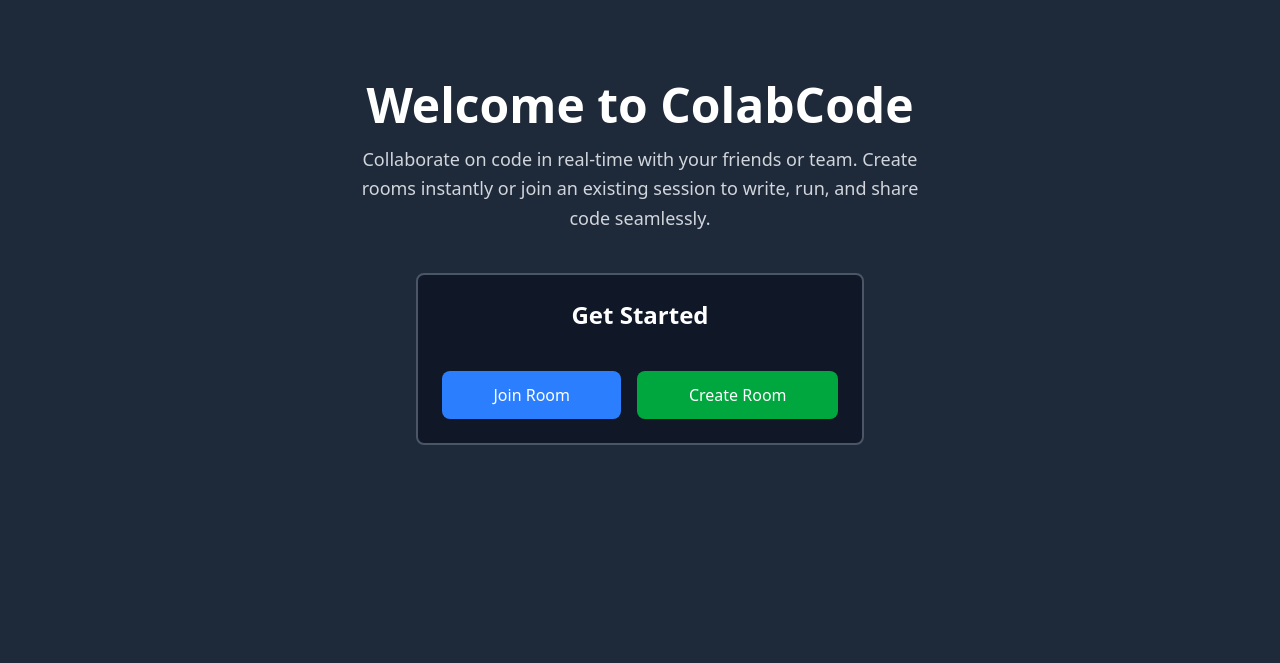
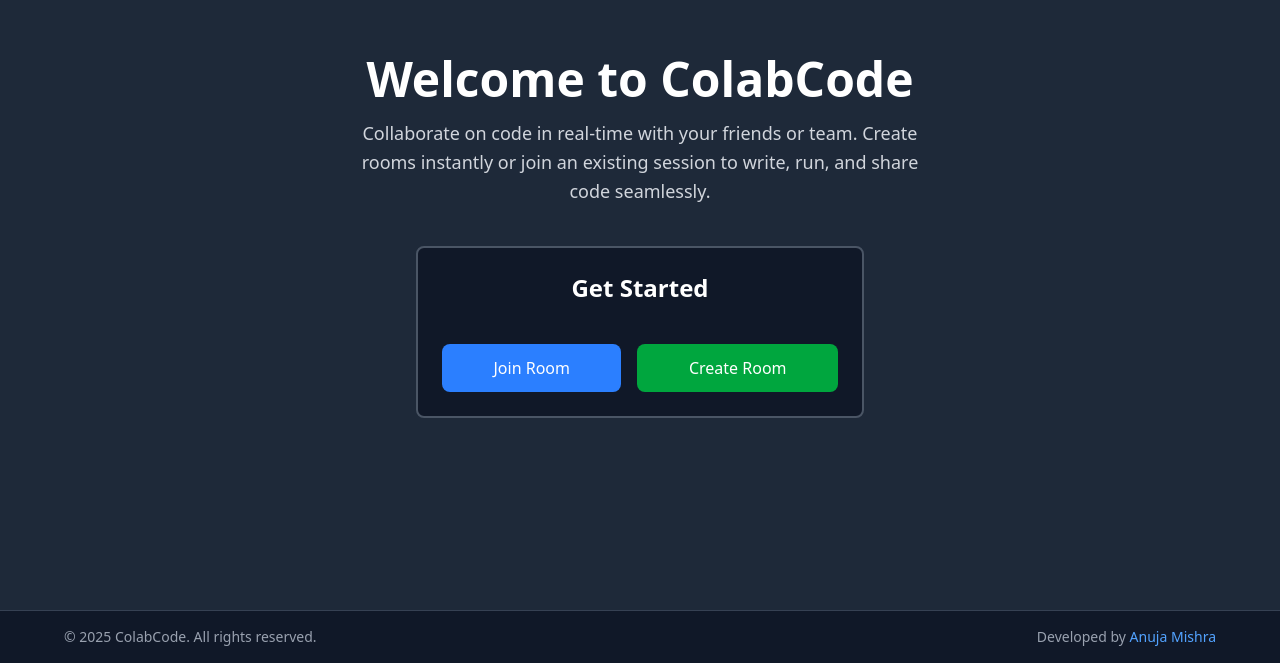
Before and after one commit to gigabit-111/colabCode, a React (Vite) app in the folder frontend/: page / in a window 1280 px wide. Shown: the part 137-800 px from the top of the page. Built offline with nearby package versions, Linux system fonts and the light colour scheme.

Commit message:
frontend feat: Add sticky footer to JoinPage and CreatePage
- Convert page layout to flex column with min-h-screen
- Add footer with copyright, social links, and developer credit
- Use flex-grow on main content to keep footer at bottom
- Match footer styling with InitialPage for consistency

```diff
--- a/frontend/src/pages/CreatePage.jsx
+++ b/frontend/src/pages/CreatePage.jsx
@@ -1,4 +1,4 @@
-
+// CreatePage.jsx
 import { useMemo, useRef, useState } from "react";
 import toast from "react-hot-toast";
 import { useNavigate } from "react-router-dom";
@@ -49,7 +49,9 @@
   };
 
   return (
-    <div className="min-h-screen bg-gray-800 text-white flex items-center justify-center px-4 py-8">
+    <div className="min-h-screen bg-gray-800 text-white flex flex-col">
+      {/* Main content */}
+      <div className="flex-grow flex items-center justify-center px-4 py-8">
         <div className="flex flex-col items-center border-2 border-gray-600 p-4 md:p-6 rounded-lg bg-gray-900 max-w-sm md:max-w-md w-full gap-4">
           <h1 className="text-xl md:text-2xl font-bold mb-2 md:mb-4">Create a Room</h1>
           <div className="w-full flex flex-col gap-3">
@@ -83,6 +85,25 @@
           </div>
         </div>
       </div>
+
+      {/* Footer */}
+      <footer className="bg-gray-900 border-t border-gray-700 py-4 px-6">
+        <div className="max-w-6xl mx-auto flex flex-col sm:flex-row justify-between items-center gap-3 text-sm text-gray-400">
+          <p>© 2025 ColabCode. All rights reserved.</p>
+          <p>
+            Developed by{" "}
+            <a
+              href="https://www.linkedin.com/in/anuja-mishra-1193a2245"
+              className="text-blue-400 hover:underline"
+              target="_blank"
+              rel="noopener noreferrer"
+            >
+              Anuja Mishra
+            </a>
+          </p>
+        </div>
+      </footer>
+    </div>
   );
 }
 
--- a/frontend/src/pages/InitialPage.jsx
+++ b/frontend/src/pages/InitialPage.jsx
@@ -4,12 +4,16 @@
   const navigate = useNavigate();
 
   return (
-    <div className="min-h-screen bg-gray-800 text-white flex flex-col items-center justify-center px-4 py-8">
+    <div className="min-h-screen bg-gray-800 text-white flex flex-col">
+      {/* Main content - grows to push footer down */}
+      <div className="flex-grow flex flex-col items-center justify-center px-4 py-8">
         <div className="max-w-xl text-center mb-8 md:mb-10">
-        <h1 className="text-3xl md:text-4xl lg:text-5xl font-extrabold mb-4">Welcome to ColabCode</h1>
+          <h1 className="text-3xl md:text-4xl lg:text-5xl font-extrabold mb-4">
+            Welcome to ColabCode
+          </h1>
           <p className="text-gray-300 text-base md:text-lg leading-relaxed">
-          Collaborate on code in real-time with your friends or team. Create rooms instantly or join an existing session
-          to write, run, and share code seamlessly.
+            Collaborate on code in real-time with your friends or team. Create rooms instantly or join an existing
+            session to write, run, and share code seamlessly.
           </p>
         </div>
 
@@ -31,6 +35,27 @@
           </div>
         </div>
       </div>
+    {/* Footer - always at bottom */}
+      <footer className="bg-gray-900 border-t border-gray-700 py-4 px-6 mt-auto">
+        <div className="max-w-6xl mx-auto flex flex-col sm:flex-row justify-between items-center gap-3 text-sm text-gray-400">
+          <p>
+            © 2025 ColabCode. All rights reserved.
+          </p>
+          <p>
+            Developed by{" "}
+            <a
+              href="https://www.linkedin.com/in/anuja-mishra-1193a2245"
+              className="text-blue-400 hover:underline"
+              target="_blank"
+              rel="noopener noreferrer"
+            >
+              Anuja Mishra
+            </a>
+          </p>
+        </div>
+      </footer>
+
+    </div>
   );
 }
 
--- a/frontend/src/pages/JoinPage.jsx
+++ b/frontend/src/pages/JoinPage.jsx
@@ -1,3 +1,4 @@
+// JoinPage.jsx
 import { useMemo, useState } from "react";
 import toast from "react-hot-toast";
 import { useLocation, useNavigate, useSearchParams } from "react-router-dom";
@@ -17,17 +18,14 @@
   const [joining, setJoining] = useState(false);
 
   const joinRoom = async () => {
-    // prevent double-clicks from triggering the logic twice
     if (joining) return;
     if (!username || !roomId) return;
     setJoining(true);
     localStorage.setItem("cc_username", username);
 
     try {
-      // normalize backend base URL (append slash if missing)
       const baseUrl = (import.meta.env.VITE_BACKEND_URL || "/").replace(/\/?$/, "/");
 
-      // check with backend whether room exists
       const resp = await fetch(
         `${baseUrl}room-exists?roomId=${encodeURIComponent(roomId)}`
       );
@@ -48,7 +46,6 @@
         return;
       }
 
-      // Ensure socket is connected early; EditorPage will do the real join emit.
       if (!socket.connected) socket.connect();
       navigate(`/room/${roomId}`);
     } catch (err) {
@@ -60,7 +57,9 @@
   };
 
   return (
-    <div className="min-h-screen bg-gray-800 text-white flex items-center justify-center px-4 py-8">
+    <div className="min-h-screen bg-gray-800 text-white flex flex-col">
+      {/* Main content */}
+      <div className="flex-grow flex items-center justify-center px-4 py-8">
         <div className="flex flex-col items-center border-2 border-gray-600 p-4 md:p-6 rounded-lg bg-gray-900 max-w-sm md:max-w-md w-full gap-4">
           <h1 className="text-xl md:text-2xl font-bold mb-2 md:mb-4">Join a Room</h1>
           <div className="w-full flex flex-col gap-3">
@@ -106,6 +105,25 @@
           </div>
         </div>
       </div>
+
+      {/* Footer */}
+      <footer className="bg-gray-900 border-t border-gray-700 py-4 px-6">
+        <div className="max-w-6xl mx-auto flex flex-col sm:flex-row justify-between items-center gap-3 text-sm text-gray-400">
+          <p>© 2025 ColabCode. All rights reserved.</p>
+          <p>
+            Developed by{" "}
+            <a
+              href="https://www.linkedin.com/in/anuja-mishra-1193a2245"
+              className="text-blue-400 hover:underline"
+              target="_blank"
+              rel="noopener noreferrer"
+            >
+              Anuja Mishra
+            </a>
+          </p>
+        </div>
+      </footer>
+    </div>
   );
 }
 
```
Lines whose indentation alone changed are shown as unchanged.
